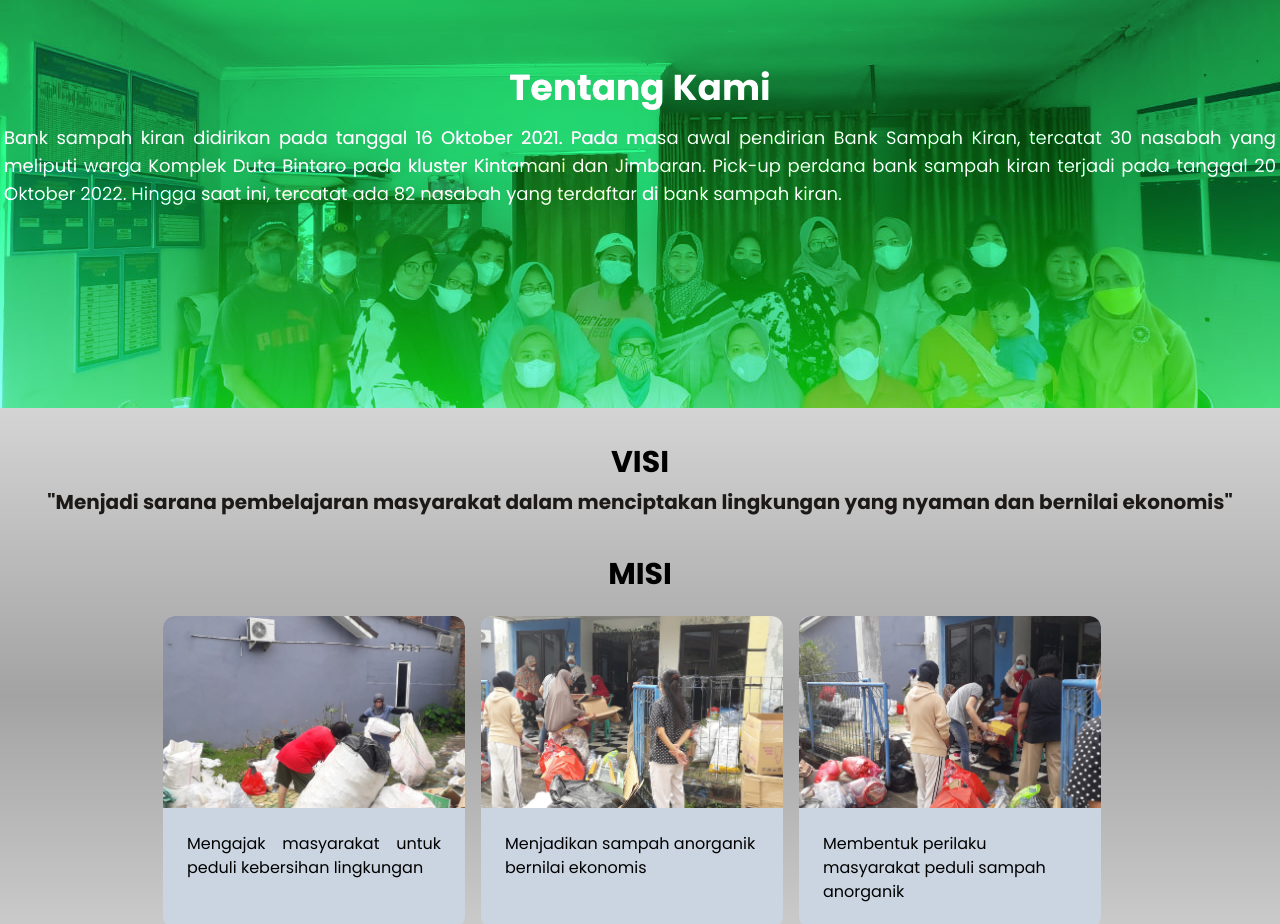
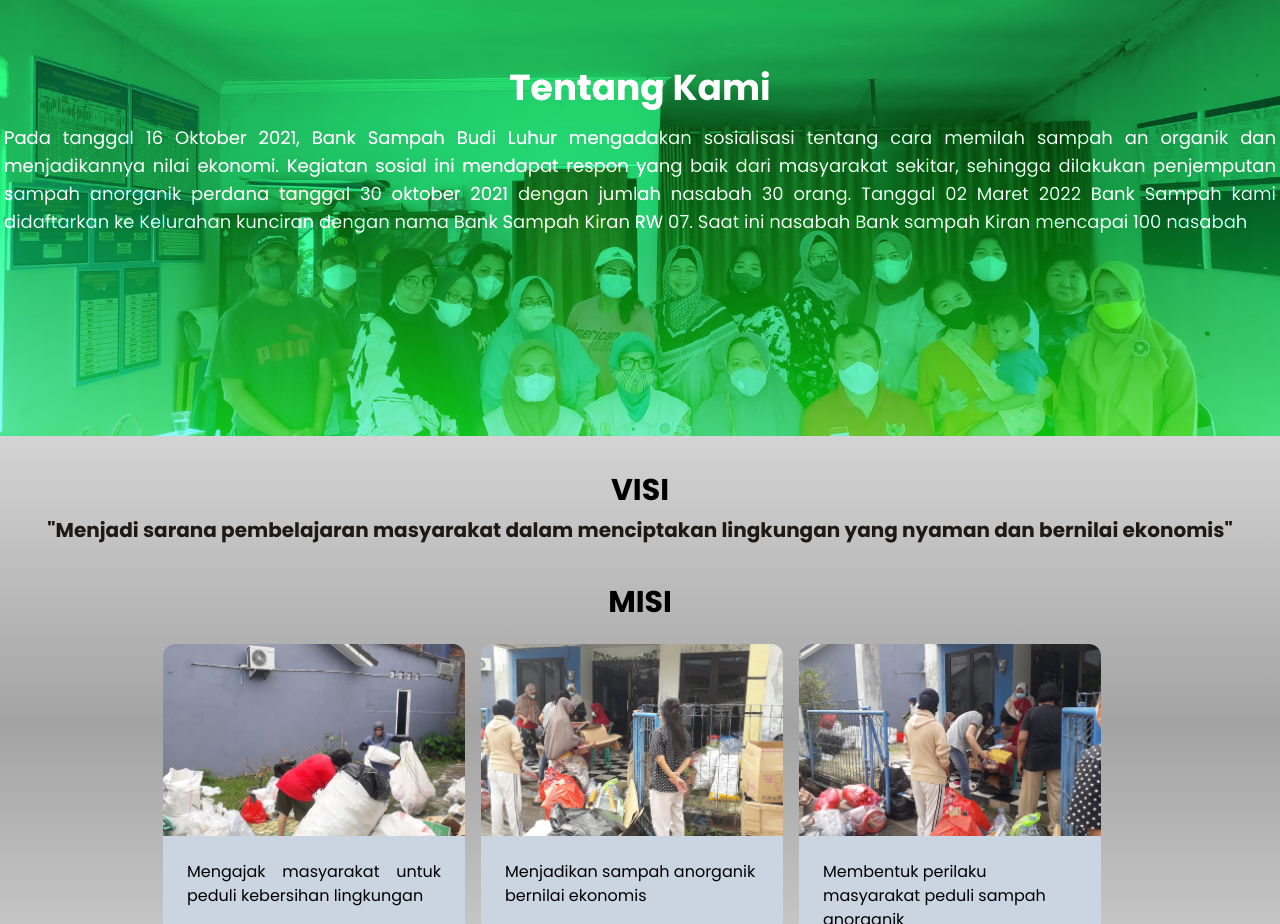
Before and after one commit to ZikriFarhan/Landing-page-kiran, a website: page src/index.html in a window 1280 px wide. Shown: the part 800-1724 px from the top of the page. Drawn offline with nearby package versions, Linux system fonts and the light colour scheme; a web font is replaced by a local one.

Commit message:
change some text in tentang kami

```diff
--- a/src/index.html
+++ b/src/index.html
@@ -71,7 +71,7 @@
                 <div class="flex flex-wrap">
                     <div class="w-full self-center mt-20">
                         <h1 class="pt-5 text-white text-3xl font-sans font-bold md:text-4xl text-center mb-4">Tentang Kami</h1>
-                        <p class="text-lg text-white font-thin mb-2 text-justify">Bank sampah kiran didirikan pada tanggal 16 Oktober 2021. Pada masa awal pendirian Bank Sampah Kiran, tercatat 30 nasabah yang meliputi warga Komplek Duta Bintaro pada kluster Kintamani dan Jimbaran. Pick-up perdana bank sampah kiran terjadi pada tanggal 20 Oktober 2022. Hingga saat ini, tercatat ada 82 nasabah yang terdaftar di bank sampah kiran.  </p>
+                        <p class="text-lg text-white font-thin mb-2 text-justify">Pada tanggal 16 Oktober 2021, Bank Sampah Budi Luhur mengadakan sosialisasi tentang cara memilah sampah an organik dan menjadikannya nilai ekonomi. Kegiatan sosial ini mendapat respon yang baik dari masyarakat sekitar, sehingga dilakukan penjemputan sampah anorganik perdana tanggal 30 oktober 2021 dengan jumlah nasabah 30 orang. Tanggal 02 Maret 2022 Bank Sampah  kami didaftarkan ke Kelurahan kunciran dengan nama Bank Sampah Kiran RW 07. Saat ini nasabah Bank sampah Kiran mencapai 100 nasabah</p>
                     </div>
                 </div>
             </div>
```
